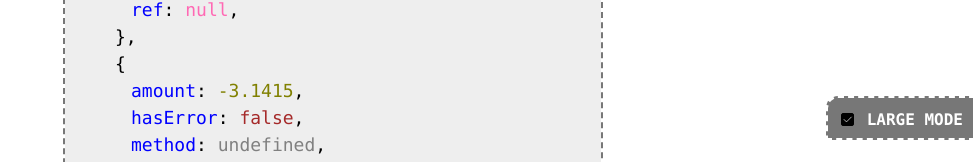
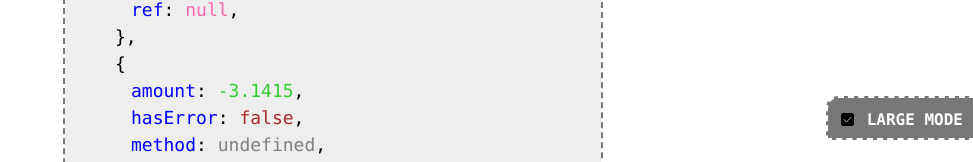
Before and after one commit to fer-nando-machado/react-json-explorer, a React (Vite) app: page / in a window 1280 px wide. Shown: the part 663-825 px from the top of the page, without its empty margins (307-1280 px from the left). Built offline with nearby package versions, Linux system fonts and the light colour scheme.

Commit message:
updates shade of green

```diff
--- a/src/JSONExplorer.scss
+++ b/src/JSONExplorer.scss
@@ -62,7 +62,7 @@
         color: forestgreen;
       }
       &.float {
-        color: olive;
+        color: limegreen;
       }
       &.NaN {
         color: red;
```
